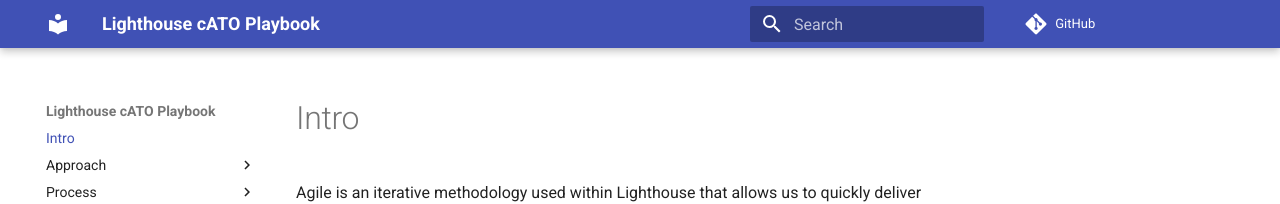
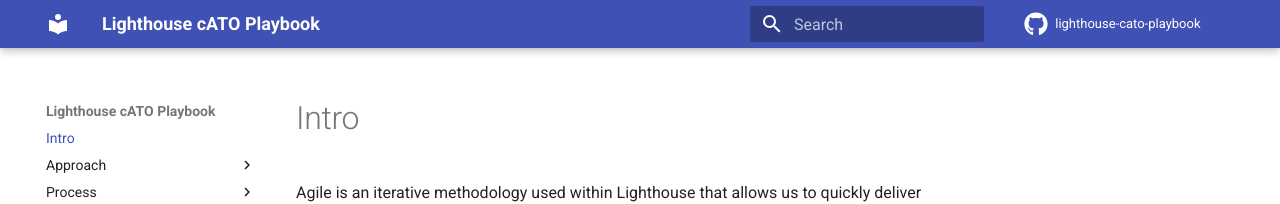
Before and after one commit to rise8-us/cato-playbook, an MkDocs documentation site: the page built from docs/index.md, in a window 1280 px wide. Shown: the top 204 px of the page. Built offline with MkDocs 1.6.1 and Material for MkDocs 9.7.7, drawn with Linux system fonts in a browser that asks for light colours; comment, search, counter and statistics services are not loaded.

Commit message:
Added repo name

```diff
--- a/mkdocs.yml
+++ b/mkdocs.yml
@@ -2,8 +2,11 @@ site_name: Lighthouse cATO Playbook
 site_url: https://department-of-veterans-affairs.github.io/lighthouse-cato-playbook
 repo_url: https://github.com/department-of-veterans-affairs/lighthouse-cato-playbook
 edit_uri: edit/main/docs/
+repo_name: lighthouse-cato-playbook
 theme:
   name: material
+  icon:
+    repo: fontawesome/brands/github
 markdown_extensions:
   - abbr
   - footnotes
```
